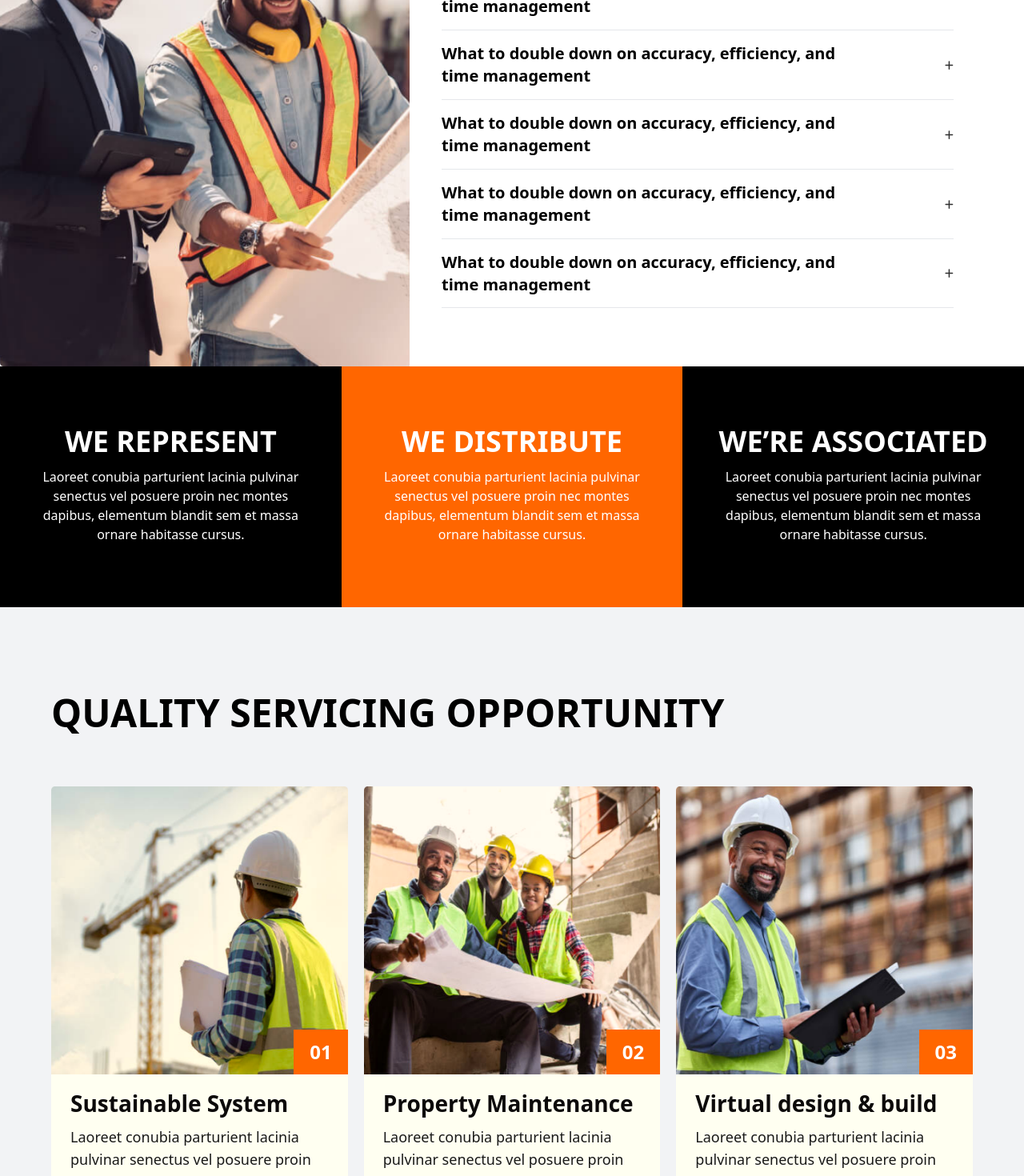
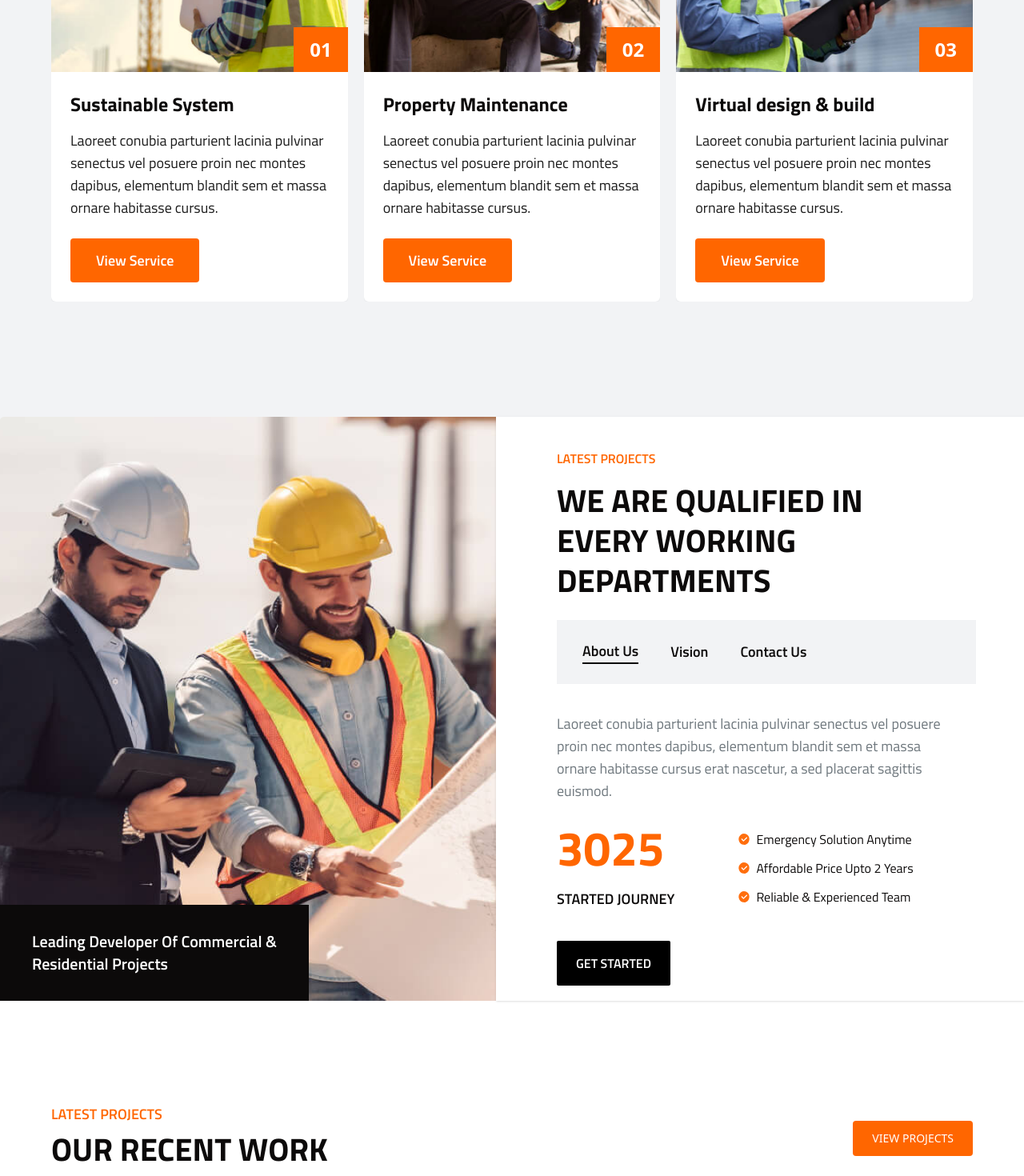
Before and after one commit to chris097/elevator, a Next.js app: page / in a window 1280 px wide. Shown: the part 1320-2790 px from the top of the page at 80% size. Built offline with nearby package versions, Linux system fonts and the light colour scheme.

Commit message:
improving design

```diff
--- a/src/components/Header/index.js
+++ b/src/components/Header/index.js
@@ -22,11 +22,11 @@ const Header = () => {
                 <div className='w-[90%] mx-auto md:flex hidden justify-between items-center h-[52px]'>
                     <div className='flex lg:gap-10 gap-6'>
                         <div className='flex items-center gap-1'>
-                            <PhoneIcon />
+                            <PhoneIcon fillColor="#FF6600" width="10px" height="10.5px"  />
                             <span className='text-xs font-bold'>+23470153683</span>
                         </div>
                         <div className='flex items-center gap-1'>
-                            <EmailIcon />
+                            <EmailIcon fillColor="#FF6600" width="10px" height="10.5px"  />
                             <span className='text-xs font-bold'>elevator@gmail.com</span>
                         </div>
                     </div>
--- a/src/components/Homepage/AboutUs.js
+++ b/src/components/Homepage/AboutUs.js
@@ -1,39 +1,108 @@
-import React from 'react';
+import React, { useState } from 'react';
 import faqImg from '@/public/image/faqImg.png';
 import Image from 'next/image';
 import Reveal from '../utils/Reveal';
+import PhoneIcon from '@/public/svg/PhoneIcon';
+import EmailIcon from '@/public/svg/EmailIcon';
 
 const abouts = [
-    {description:  "Reliable & Experienced Team"},
-    {description:  "Reliable & Experienced Team"},
-    {description:  "Reliable & Experienced Team"},
-    {description:  "Reliable & Experienced Team"},
-    {description:  "Reliable & Experienced Team"},
-    {description:  "Reliable & Experienced Team"},
+    { description: "Emergency Solution Anytime" },
+    { description: "Affordable Price Upto 2 Years" },
+    { description: "Reliable & Experienced Team" },
+];
+const contacts = [
+    { description: "+234808908837", icon: <PhoneIcon fillColor="white" width="10px" height="10.5px" /> },
+    { description: "Example@gmail.com", icon: <EmailIcon fillColor="white" width="10px" height="10.5px" /> },
+    { description: "20 Madi Ave, Lagos", icon: <PhoneIcon fillColor="white" width="10px" height="10.5px" /> },
+];
+
+const tabs = [
+    {tab: 1, name: "About Us"},
+    {tab: 2, name: "Vision"},
+    {tab: 3, name: "Contact Us"},
 ]
 
 const AboutUs = () => {
+
+    const [currentTab, setCurrentTab] = useState(1);
+
     return (
-        <div className='w-[90%] mx-auto pt-32'>
-            <div className='flex'>
+        <div className='pt-20'>
+            <div className='flex h-[730px] relative'>
                 <div className='flex-1'>
-                    <Image className='w-full h-full' alt='elevator about image' src={faqImg} />
+                    <Image className='w-full h-full object-fill' alt='elevator about image' src={faqImg} />
+                    <div>
+                        <div className='bg-primaryblack text-white font-tillitium absolute bottom-0 px-6 py-8 left-0'>
+                       <Reveal> <p className='text-xl mx-4 font-semibold'>Leading Developer Of Commercial & <br /> Residential Projects</p></Reveal>
+                    </div>
+                    </div>
                 </div>
-                <div className=' bg-primaryyellow w-[606px] lg:py-20 py-10 lg:px-10 px-5'>
+                <div className=' bg-white shadow font-tillitium h-auto border-tb pt-10 py-14 px-5 flex-1'>
+                    <p className='text-primarypink text-base font-semibold uppercase ml-14'>Latest Projects</p>
+                    <p className='lg:text-[40px] text-2xl text-primaryblack font-bold mt-4 leading-tight ml-14'>WE ARE QUALIFIED IN <br /> EVERY WORKING <br /> DEPARTMENTS</p>
+                    <div className='bg-primarygray pl-8 text-lg font-tillitium font-semibold gap-10 flex items-center text-primaryblack h-20 ml-14 mr-10 my-6'>
+                        {tabs.map((tab) => (
+                            <div onClick={() => setCurrentTab(tab.tab)} key={tab.tab} className={`cursor-pointer ${tab.tab === currentTab && "border-primaryblack border-b-2"}`}>{tab.name}</div>
+                        ))}
+                    </div>
                     <Reveal>
-                         <p className='text-primarypink lg:text-xl text-base font-semibold uppercase'>ABOUT US</p>
-                    <p className='lg:text-[38px] text-2xl font-semibold lg:mt-10 mt-6 leading-snug'>WE ARE QUALIFIED IN EVERY WORKING DEPARTMENTS</p>
-                   </Reveal>
-                    <p className='lg:text-[24px] text-base text-[#6E777D] mt-4 mb-7 leading-snug'>Laoreet conubia parturient lacinia pulvinar senectus vel posuere proin nec montes dapibus, elementum blandit sem et massa ornare habitasse cursus erat nascetur, a sed placerat sagittis euismod.</p>
-                    {abouts.map((about, index) => (
-                        <div key={index} className='flex gap-2 items-center lg:mt-6 mt-4'>
-                        <svg className='w-[14px] h-[14px] lg:w-[21px] lg:h-[21px]' viewBox="0 0 20 21" fill="none" xmlns="http://www.w3.org/2000/svg">
-                            <path d="M10 0C8.02219 0 6.08879 0.615814 4.4443 1.76957C2.79981 2.92332 1.51809 4.5632 0.761209 6.48182C0.00433284 8.40044 -0.1937 10.5116 0.192152 12.5484C0.578004 14.5852 1.53041 16.4562 2.92894 17.9246C4.32746 19.3931 6.10929 20.3931 8.0491 20.7982C9.98891 21.2034 11.9996 20.9955 13.8268 20.2007C15.6541 19.406 17.2159 18.0602 18.3147 16.3335C19.4135 14.6068 20 12.5767 20 10.5C20 9.12112 19.7413 7.75574 19.2388 6.48182C18.7362 5.2079 17.9997 4.05039 17.0711 3.07538C16.1425 2.10036 15.0401 1.32694 13.8268 0.799265C12.6136 0.271591 11.3132 0 10 0ZM15.676 8.64885L9.676 14.4238C9.48604 14.6067 9.23615 14.7056 8.97848 14.6997C8.7208 14.6938 8.47524 14.5837 8.293 14.3923L5.293 11.2423C5.19749 11.1455 5.12131 11.0296 5.0689 10.9015C5.01649 10.7734 4.98891 10.6356 4.98775 10.4962C4.9866 10.3568 5.0119 10.2185 5.06218 10.0895C5.11246 9.96045 5.18672 9.84322 5.28061 9.74463C5.3745 9.64605 5.48615 9.56808 5.60905 9.51528C5.73195 9.46249 5.86363 9.43592 5.9964 9.43713C6.12918 9.43835 6.2604 9.46731 6.38241 9.52234C6.50441 9.57737 6.61476 9.65736 6.707 9.75765L9.03 12.1968L14.324 7.10115C14.5195 6.9129 14.7781 6.81389 15.0431 6.8259C15.3081 6.83791 15.5577 6.95996 15.737 7.1652C15.9163 7.37044 16.0106 7.64205 15.9991 7.92029C15.9877 8.19853 15.8715 8.4606 15.676 8.64885Z" fill="#FF6600" fill-opacity="0.95" />
-                        </svg>
-                            <span className='text-[#6E777D] lg:text-xl text-sm'>{about.description}</span>
-                    </div>
-                    ))}
-                    <button className='bg-black w-2/4 lg:h-16 h-10 rounded-sm lg:text-xl text-base font-semibold mt-16 text-white'>Learn More</button>
+                        {tabs[0].tab === currentTab && <Reveal>
+                        <p className='text-lg text-[#6E777D] mt-3 ml-14 mr-16'>Laoreet conubia parturient lacinia pulvinar senectus vel posuere proin nec montes dapibus, elementum blandit sem et massa ornare habitasse cursus erat nascetur, a sed placerat sagittis euismod.</p>
+                            <div className='flex items-center gap-20 ml-14 mt-3'>
+                                <div>
+                                    <p className='text-[60px] font-bold text-primarypink'>3025</p>
+                                    <p className='text-lg font-semibold text-primaryblack leading-tight mt-2'>STARTED JOURNEY</p>
+                                </div>
+                                <div className='mt-2'>
+                                    {abouts.map((about, index) => (
+                                        <div key={index} className='flex gap-2 items-center mt-3'>
+                                            <svg className='w-[14px] h-[14px]' viewBox="0 0 20 21" fill="none" xmlns="http://www.w3.org/2000/svg">
+                                                <path d="M10 0C8.02219 0 6.08879 0.615814 4.4443 1.76957C2.79981 2.92332 1.51809 4.5632 0.761209 6.48182C0.00433284 8.40044 -0.1937 10.5116 0.192152 12.5484C0.578004 14.5852 1.53041 16.4562 2.92894 17.9246C4.32746 19.3931 6.10929 20.3931 8.0491 20.7982C9.98891 21.2034 11.9996 20.9955 13.8268 20.2007C15.6541 19.406 17.2159 18.0602 18.3147 16.3335C19.4135 14.6068 20 12.5767 20 10.5C20 9.12112 19.7413 7.75574 19.2388 6.48182C18.7362 5.2079 17.9997 4.05039 17.0711 3.07538C16.1425 2.10036 15.0401 1.32694 13.8268 0.799265C12.6136 0.271591 11.3132 0 10 0ZM15.676 8.64885L9.676 14.4238C9.48604 14.6067 9.23615 14.7056 8.97848 14.6997C8.7208 14.6938 8.47524 14.5837 8.293 14.3923L5.293 11.2423C5.19749 11.1455 5.12131 11.0296 5.0689 10.9015C5.01649 10.7734 4.98891 10.6356 4.98775 10.4962C4.9866 10.3568 5.0119 10.2185 5.06218 10.0895C5.11246 9.96045 5.18672 9.84322 5.28061 9.74463C5.3745 9.64605 5.48615 9.56808 5.60905 9.51528C5.73195 9.46249 5.86363 9.43592 5.9964 9.43713C6.12918 9.43835 6.2604 9.46731 6.38241 9.52234C6.50441 9.57737 6.61476 9.65736 6.707 9.75765L9.03 12.1968L14.324 7.10115C14.5195 6.9129 14.7781 6.81389 15.0431 6.8259C15.3081 6.83791 15.5577 6.95996 15.737 7.1652C15.9163 7.37044 16.0106 7.64205 15.9991 7.92029C15.9877 8.19853 15.8715 8.4606 15.676 8.64885Z" fill="#FF6600" fill-opacity="0.95" />
+                                            </svg>
+                                            <span className='text-primaryblack text-base'>{about.description}</span>
+                                        </div>
+                                    ))}
+                                </div>
+                            </div>
+                        </Reveal>}
+                        {tabs[1].tab === currentTab && <Reveal>
+                            <p className='text-lg text-[#6E777D] mt-3 ml-14 mr-16'>Laoreet conubia parturient lacinia pulvinar senectus vel posuere proin nec montes dapibus, elementum blandit sem et massa ornare habitasse cursus erat nascetur, a sed placerat sagittis euismod.</p>
+                            <div className='flex items-center gap-20 ml-14 mt-3'>
+                                <div>
+                                    <p className='text-[60px] font-bold text-primarypink'>2046</p>
+                                    <p className='text-lg font-semibold text-primaryblack leading-tight mt-2'>STARTED JOURNEY</p>
+                                </div>
+                                <div className='mt-2'>
+                                    {abouts.map((about, index) => (
+                                        <div key={index} className='flex gap-2 items-center mt-3'>
+                                            <svg className='w-[14px] h-[14px]' viewBox="0 0 20 21" fill="none" xmlns="http://www.w3.org/2000/svg">
+                                                <path d="M10 0C8.02219 0 6.08879 0.615814 4.4443 1.76957C2.79981 2.92332 1.51809 4.5632 0.761209 6.48182C0.00433284 8.40044 -0.1937 10.5116 0.192152 12.5484C0.578004 14.5852 1.53041 16.4562 2.92894 17.9246C4.32746 19.3931 6.10929 20.3931 8.0491 20.7982C9.98891 21.2034 11.9996 20.9955 13.8268 20.2007C15.6541 19.406 17.2159 18.0602 18.3147 16.3335C19.4135 14.6068 20 12.5767 20 10.5C20 9.12112 19.7413 7.75574 19.2388 6.48182C18.7362 5.2079 17.9997 4.05039 17.0711 3.07538C16.1425 2.10036 15.0401 1.32694 13.8268 0.799265C12.6136 0.271591 11.3132 0 10 0ZM15.676 8.64885L9.676 14.4238C9.48604 14.6067 9.23615 14.7056 8.97848 14.6997C8.7208 14.6938 8.47524 14.5837 8.293 14.3923L5.293 11.2423C5.19749 11.1455 5.12131 11.0296 5.0689 10.9015C5.01649 10.7734 4.98891 10.6356 4.98775 10.4962C4.9866 10.3568 5.0119 10.2185 5.06218 10.0895C5.11246 9.96045 5.18672 9.84322 5.28061 9.74463C5.3745 9.64605 5.48615 9.56808 5.60905 9.51528C5.73195 9.46249 5.86363 9.43592 5.9964 9.43713C6.12918 9.43835 6.2604 9.46731 6.38241 9.52234C6.50441 9.57737 6.61476 9.65736 6.707 9.75765L9.03 12.1968L14.324 7.10115C14.5195 6.9129 14.7781 6.81389 15.0431 6.8259C15.3081 6.83791 15.5577 6.95996 15.737 7.1652C15.9163 7.37044 16.0106 7.64205 15.9991 7.92029C15.9877 8.19853 15.8715 8.4606 15.676 8.64885Z" fill="#FF6600" fill-opacity="0.95" />
+                                            </svg>
+                                            <span className='text-primaryblack text-base'>{about.description}</span>
+                                        </div>
+                                    ))}
+                                </div>
+                            </div>
+                        </Reveal>}
+                        {tabs[2].tab === currentTab && <Reveal>
+                            <p className='text-lg text-[#6E777D] mt-3 ml-14 mr-16'>Laoreet conubia parturient lacinia pulvinar senectus vel posuere proin nec montes dapibus, elementum blandit sem et massa ornare habitasse cursus erat nascetur, a sed placerat sagittis euismod.</p>
+                            <div className='flex items-center gap-20 ml-14 mt-3'>
+                                <div>
+                                    <p className='text-[60px] font-bold text-primarypink'>1026</p>
+                                    <p className='text-lg font-semibold text-primaryblack leading-tight mt-2'>STARTED JOURNEY</p>
+                                </div>
+                                <div className='mt-2'>
+                                    {contacts.map((contact, index) => (
+                                        <div key={index} className='flex gap-2 items-center mt-3'>
+                                            <span className='bg-primarypink rounded-full p-1'>{contact.icon}</span>
+                                            <span className='text-primaryblack text-base'>{contact.description}</span>
+                                        </div>
+                                    ))}
+                                </div>
+                            </div>
+                        </Reveal>}
+                        <button className='bg-black lg:h-14 h-10 ml-14 rounded-sm py-3 px-6 text-base font-semibold mt-10 text-white'>GET STARTED</button>
+                    </Reveal>
                 </div>
             </div>
         </div>
--- a/src/components/Homepage/Faq.js
+++ b/src/components/Homepage/Faq.js
@@ -29,7 +29,7 @@ const Faq = () => {
   return (
     <div className='pt-20 bg-white'>
       <Reveal>
-        <div className='text-center w-[90%] leading-loose mx-auto'><span className='lg:text-[32px] text-2xl font-bold'>WE MAY HAVE THE <span className='text-primarypink leading-loose'>SOLUTION</span> TO </span> <br /> <span className='lg:text-[64px] sm:text-4xl text-2xl font-bold'>YOUR <span className='text-primarypink'>ELEVATOR</span> NEEDS.</span></div>
+        <div className='text-center w-[90%] leading-loose mx-auto'><span className='lg:text-[32px] sm:text-2xl text-lg font-bold'>WE MAY HAVE THE <span className='text-primarypink leading-loose'>SOLUTION</span> TO </span> <br /> <span className='lg:text-[64px] sm:text-4xl text-3xl font-bold'>YOUR <span className='text-primarypink'>ELEVATOR</span> NEEDS.</span></div>
       </Reveal>
       <div className='mt-14 lg:w-full w-[90%] mx-auto'>
         <div className='flex gap-10'>
--- a/src/components/Homepage/RecentWork.js
+++ b/src/components/Homepage/RecentWork.js
@@ -8,33 +8,35 @@ import Reveal from '../utils/Reveal';
 const RecentWork = () => {
     return (
         <div className='bg-white overflow-x-hidden'>
-            <div className='w-[90%] mx-auto pt-24'>
-                <Reveal><p className='lg:text-[52px] text-[32px] font-semibold'>OUR RECENT WORK</p></Reveal>
+            <div className='pt-32'>
                 <Reveal>
-                    <div className='flex lg:justify-between gap-6 mt-10 lg:w-full w-[1200px]'>
-                    <div className='lg:w-full w-[300px] lg:h-[289px] h-[200px]'>
+                    <div className='flex justify-between items-center w-[90%] mx-auto'>
+                        <div>
+                            <p className='font-tillitium uppercase text-primarypink text-lg font-semibold'>Latest Projects</p>
+                            <p className='lg:text-[40px] font-tillitium text-primaryblack text-[32px] font-bold'>OUR RECENT WORK</p>
+                        </div>
+                        <button className='bg-primarypink text-white uppercase px-6 py-3 rounded text-sm font-medium'>View Projects</button>
+                    </div>
+                </Reveal>
+                <Reveal>
+                    <div className='flex lg:justify-between gap-4 mt-16 w-[1500px]'>
+                    <div className='w-[550px] h-[434px]'>
                         <Image className='w-full h-full' src={recent1} alt='elevator recent pic' />
                     </div>
-                    <div className='lg:h-[289px] h-[200px] lg:w-full w-[300px]'>
+                    <div className='h-[434px] w-[550px]'>
                         <Image className='w-full h-full' src={recent2} alt='elevator recent pic' />
                     </div>
-                    <div className='lg:h-[289px] h-[200px] lg:w-full w-[300px]'>
+                    <div className='h-[434px] w-[550px]'>
                         <Image className='w-full h-full' src={recent3} alt='elevator recent pic' />
                     </div>
                 </div>
                 </Reveal>
-                <div className='flex justify-end w-full py-8'>
-                    <div className='flex gap-8 items-center'>
-                        <div className='bg-[#444444] w-7 h-7 lg:w-10 lg:h-10 rounded-full flex justify-center items-center'>
-                            <svg width="12" height="12" viewBox="0 0 12 12" fill="none" xmlns="http://www.w3.org/2000/svg">
-                                <path d="M10.9996 4.99997H3.40643L6.7078 1.71268C6.89618 1.52453 7.00201 1.26935 7.00201 1.00326C7.00201 0.737182 6.89618 0.481998 6.7078 0.29385C6.51942 0.105701 6.26392 0 5.99751 0C5.73109 0 5.47559 0.105701 5.28721 0.29385L0.285132 5.28973C0.194054 5.38476 0.122659 5.49681 0.0750447 5.61946C-0.0250149 5.86272 -0.0250149 6.13557 0.0750447 6.37883C0.122659 6.50148 0.194054 6.61354 0.285132 6.70856L5.28721 11.7044C5.38021 11.7981 5.49086 11.8724 5.61277 11.9232C5.73468 11.9739 5.86544 12 5.99751 12C6.12957 12 6.26033 11.9739 6.38224 11.9232C6.50415 11.8724 6.6148 11.7981 6.7078 11.7044C6.80157 11.6116 6.87599 11.501 6.92678 11.3793C6.97757 11.2575 7.00372 11.1269 7.00372 10.995C7.00372 10.8631 6.97757 10.7325 6.92678 10.6108C6.87599 10.489 6.80157 10.3785 6.7078 10.2856L3.40643 6.99832H10.9996C11.2649 6.99832 11.5194 6.89305 11.707 6.70567C11.8946 6.51829 12 6.26415 12 5.99915C12 5.73415 11.8946 5.48001 11.707 5.29262C11.5194 5.10524 11.2649 4.99997 10.9996 4.99997Z" fill="white" />
-                            </svg>
-                        </div>
-                        <div className='bg-black w-7 h-7 lg:w-10 lg:h-10 rounded-full flex justify-center items-center'>
-                            <svg width="12" height="12" viewBox="0 0 12 12" fill="none" xmlns="http://www.w3.org/2000/svg">
-                                <path d="M11.925 5.61946C11.8773 5.49681 11.8059 5.38476 11.7149 5.28973L6.71279 0.29385C6.61951 0.200688 6.50878 0.126788 6.3869 0.0763693C6.26503 0.0259505 6.13441 0 6.00249 0C5.73608 0 5.48058 0.105701 5.2922 0.29385C5.19892 0.387011 5.12493 0.49761 5.07445 0.619332C5.02397 0.741054 4.99799 0.871514 4.99799 1.00326C4.99799 1.26935 5.10382 1.52453 5.2922 1.71268L8.59357 4.99997H1.00042C0.735089 4.99997 0.48063 5.10524 0.293015 5.29262C0.105401 5.48001 0 5.73415 0 5.99915C0 6.26415 0.105401 6.51829 0.293015 6.70567C0.48063 6.89305 0.735089 6.99832 1.00042 6.99832H8.59357L5.2922 10.2856C5.19843 10.3785 5.12401 10.489 5.07322 10.6108C5.02243 10.7325 4.99628 10.8631 4.99628 10.995C4.99628 11.1269 5.02243 11.2575 5.07322 11.3793C5.12401 11.501 5.19843 11.6116 5.2922 11.7044C5.3852 11.7981 5.49585 11.8724 5.61776 11.9232C5.73967 11.9739 5.87043 12 6.00249 12C6.13456 12 6.26532 11.9739 6.38723 11.9232C6.50914 11.8724 6.61979 11.7981 6.71279 11.7044L11.7149 6.70856C11.8059 6.61354 11.8773 6.50149 11.925 6.37883C12.025 6.13557 12.025 5.86272 11.925 5.61946Z" fill="white" />
-                            </svg>
-                        </div>
+                <div className='flex justify-center w-full py-8'>
+                    <div className='flex gap-4 items-center mt-2'>
+                        <span className='bg-primaryblack w-3 h-3 rounded-full' />
+                        <span className='bg-primarygray w-3 h-3 rounded-full' />
+                        <span className='bg-primarygray w-3 h-3 rounded-full' />
+                        <span className='bg-primarygray w-3 h-3 rounded-full' />
                     </div>
                 </div>
             </div>
--- a/src/components/Homepage/Service.js
+++ b/src/components/Homepage/Service.js
@@ -13,20 +13,21 @@ const services = [
 
 const Service = () => {
   return (
-      <div className='py-24 mx-auto w-[90%]'>
-          <Reveal><p className='lg:text-[48px] sm:text-[38px] text-[32px] font-semibold'>QUALITY SERVICING OPPORTUNITY</p></Reveal>
+      <div className='py-16 mx-auto w-[90%]'>
+          <Reveal><p className='text-xl font-tillitium text-primarypink text-center font-semibold'>OUR SERVICES</p></Reveal>
+          <Reveal><p className='lg:text-[40px] font-tillitium text-primaryblack text-center sm:text-[38px] text-[32px] font-bold'>QUALITY SERVICING OPPORTUNITY</p></Reveal>
           <div className='grid lg:grid-cols-3 sm:grid-cols-2 grid-cols-1 sm:gap-3 lg:gap-5 gap-5 mt-14'>
               {services.map((service, index) => (
                   <Reveal key={index}>
-                      <div className='flex-1 bg-primaryyellow shadow-sm rounded-md'>
+                      <div className='flex-1 bg-white shadow-sm rounded-md'>
                   <div className='relative lg:h-[360px] sm:h-[200px] h-[250px]'>
                      <Image className='w-full h-full' src={service.url} alt='elevator service pics' />
                           <div className='absolute bottom-0 z-50 text-white right-0 bg-primarypink text-2xl font-bold px-5 py-3'>0{index+1}</div>
                   </div>
-                  <div className='px-6 pt-6'>
-                          <p className='lg:text-[28px] text-xl sm:text-base font-bold text-primaryblack'>{service.title}</p>
+                  <div className='px-6 pt-6 font-tillitium'>
+                          <p className='lg:text-2xl text-xl sm:text-base font-bold text-primaryblack'>{service.title}</p>
                           <p className='lg:text-lg sm:text-sm text-base mt-4 text-secondaryblack'>{service.description}</p>
-                      <button className='w-full lg:h-[64px] h-[48px] bg-black text-white rounded lg:text-xl text-base my-6'>Learn More</button>
+                      <button className='w-1/2 lg:h-[55px] h-[48px] bg-primarypink text-white rounded lg:text-lg font-semibold text-base my-6'>View Service</button>
                   </div>
               </div>
                   </Reveal>
--- a/src/pages/index.js
+++ b/src/pages/index.js
@@ -23,12 +23,12 @@ export default function Home() {
       <div className='relative lg:h-[716px] h-auto'>
         <HeroSection />
       </div>
-      <Faq />
       <Service />
+      <AboutUs />
+      {/* <Faq /> */}
       <RecentWork />
       <TechnicalTeam />
       <Result />
-      <AboutUs />
       <Footer />
     </main>
   )
--- a/src/public/svg/EmailIcon.js
+++ b/src/public/svg/EmailIcon.js
@@ -1,10 +1,10 @@
 import React from 'react'
 
-const EmailIcon = () => {
+const EmailIcon = ({width, height, fillColor}) => {
   return (
       <div>
-          <svg width="18" height="16" viewBox="0 0 30 26" fill="none" xmlns="http://www.w3.org/2000/svg">
-<path d="M27 0.862549H3C1.3425 0.862549 0.015 2.26442 0.015 3.99521L0 22.7912C0 24.522 1.3425 25.9238 3 25.9238H27C28.6575 25.9238 30 24.522 30 22.7912V3.99521C30 2.26442 28.6575 0.862549 27 0.862549ZM27 7.12787L15 14.9595L3 7.12787V3.99521L15 11.8269L27 3.99521V7.12787Z" fill="#FF6600"/>
+          <svg width={width} height={height} viewBox="0 0 30 26" fill="none" xmlns="http://www.w3.org/2000/svg">
+        <path d="M27 0.862549H3C1.3425 0.862549 0.015 2.26442 0.015 3.99521L0 22.7912C0 24.522 1.3425 25.9238 3 25.9238H27C28.6575 25.9238 30 24.522 30 22.7912V3.99521C30 2.26442 28.6575 0.862549 27 0.862549ZM27 7.12787L15 14.9595L3 7.12787V3.99521L15 11.8269L27 3.99521V7.12787Z" fill={fillColor} />
 </svg>
 
     </div>
--- a/src/styles/globals.css
+++ b/src/styles/globals.css
@@ -1,3 +1,5 @@
+@import url('https://fonts.googleapis.com/css2?family=Titillium+Web:ital,wght@0,200;0,300;0,400;0,600;0,700;0,900;1,200;1,300;1,400;1,600;1,700&display=swap');
+
 @tailwind base;
 @tailwind components;
 @tailwind utilities;
@@ -17,7 +19,8 @@
 }
 
 body {
-  background: #F2F3F5;
+  background-color: #F2F3F5;
+  color: #6E777D;
 }
 
 .image-container {
--- a/tailwind.config.js
+++ b/tailwind.config.js
@@ -18,9 +18,13 @@ module.exports = {
         'primaryyellow': "#FFFFF1",
         'primaryblack': "#0C0A0A",
         'secondaryblack': "#1A1A1A",
+        'primarygray': "#F2F3F5",
       },
       screens: {
         sm: "540px"
+      },
+      fontFamily: {
+        tillitium: ["Titillium Web, sans-serif"]
       }
     },
   },
```
Also changed, not shown: src/components/Homepage/Result.js (+4 -4 lines), src/components/Homepage/TechnicalTeam.js (+4 -3 lines), src/public/svg/PhoneIcon.js (+4 -4 lines).
